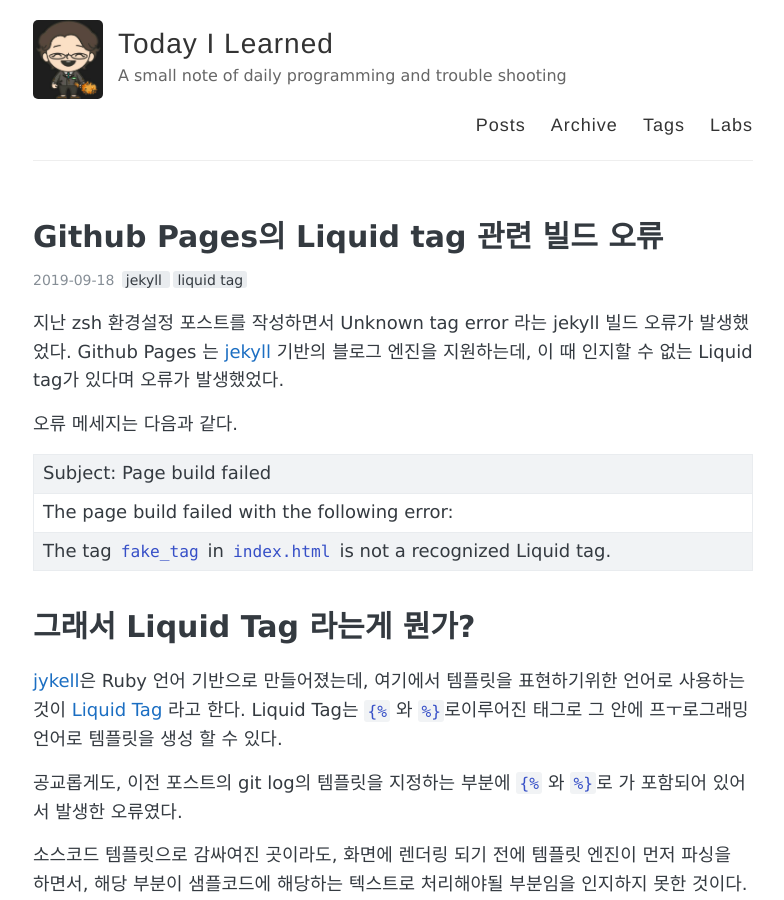
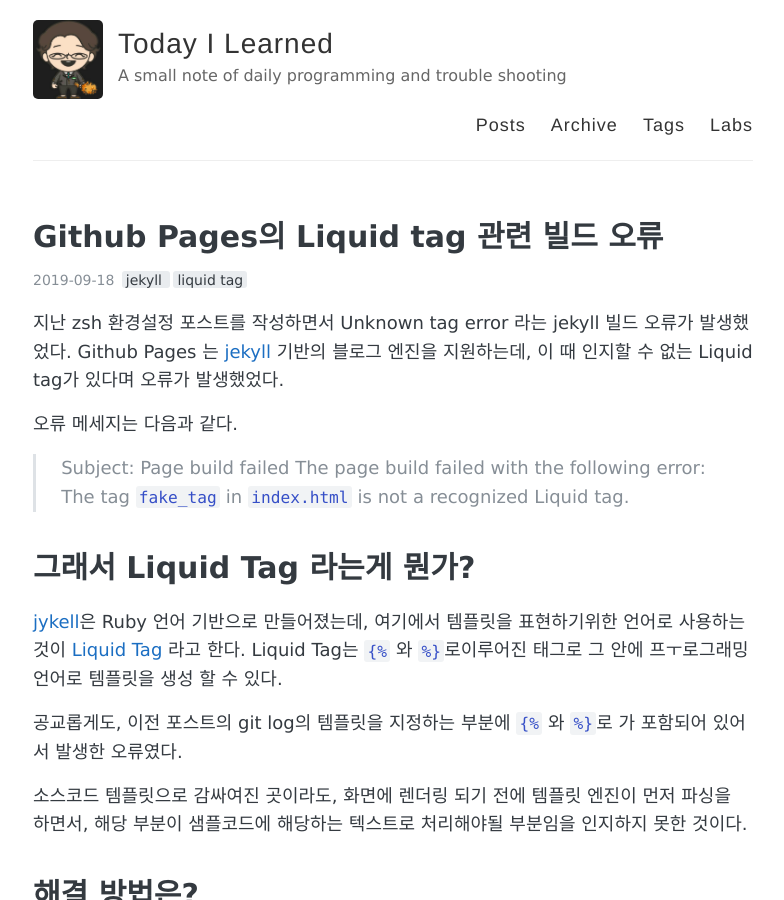
Before and after one commit to ivorycirrus/TIL, a Jekyll site: the page built from _posts/2019-09-18-jekyll-liquid-tag-error.md, in a window 1280 px wide and 900 px high. Shown: the whole window, without its empty margins (247-1031 px from the left). Built offline with Jekyll 4.4.1, drawn with Linux system fonts in a browser that asks for light colours; comment, search, counter and statistics services are not loaded.

```diff
--- a/_posts/2019-09-18-jekyll-liquid-tag-error.md
+++ b/_posts/2019-09-18-jekyll-liquid-tag-error.md
@@ -9,9 +9,9 @@ comments: true
 
 오류 메세지는 다음과 같다.
 
-| Subject: Page build failed
-| The page build failed with the following error:
-| The tag `fake_tag` in `index.html` is not a recognized Liquid tag.
+> Subject: Page build failed
+> The page build failed with the following error:
+> The tag `fake_tag` in `index.html` is not a recognized Liquid tag.
 
 # 그래서 Liquid Tag 라는게 뭔가?
 
```
Also changed, not shown: _posts/2019-09-19-git-line-ending.md (+1 -1 lines).
